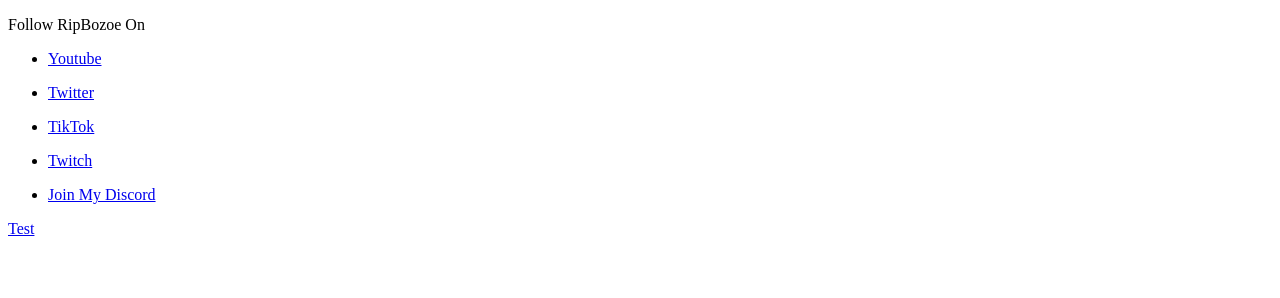
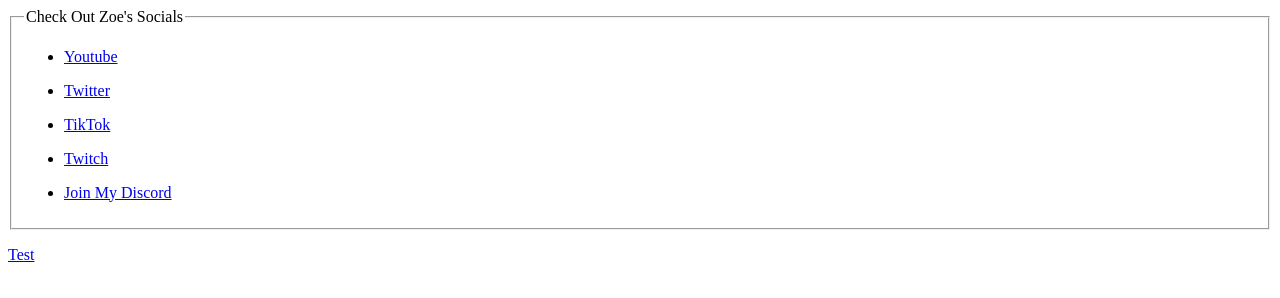
Before and after one commit to RipBozoe/ripbozoe.github.io, a plain HTML site: page index.html in a window 1280 px wide. Drawn offline with Linux system fonts and the light colour scheme.

Commit message:
Update index.html

```diff
--- a/index.html
+++ b/index.html
@@ -4,7 +4,8 @@
         <title>RipBozoe.com</title>
     </head>
     <body>
-        <p>Follow RipBozoe On</p>
+        <fieldset>
+            <legend>Check Out Zoe's Socials</legend>
         <ul>
             <li><a href="https://www.youtube.com/channel/UCBKTlE4IXthgzAdln0unqDA"><p>Youtube</p></a></li>
             <li><a href="https://www.twitter.com/ripbozoe"><p>Twitter</Twitter></p></a></li>
@@ -12,6 +13,8 @@
             <li><a href="https://www.twitch.tv/ripbozoe"><p>Twitch</p></a></li>
             <li><a href="https://discord.gg/vM4bkuaNbc"><p>Join My Discord</p></a></li>
         </ul>
-        <a href="/ripbozoe.github.io.html"><p>Test</p></a>
-    </body>
+        </fieldset>
+        <footer><a href="/ripbozoe.github.io.html"><p>Test</p></a>
+        </footer>
+        </body>
 </html>
```
